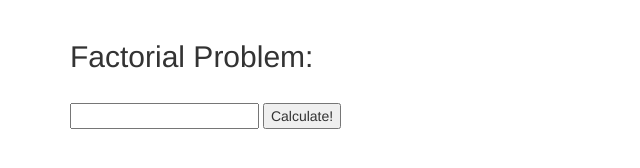
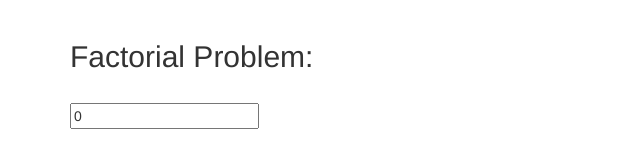
Before and after one commit to RomanBlyshchyk/MathProblemsWithJavaScript, a plain HTML site: page Problem1/factorial.html in a window 1280 px wide. Shown: the whole page, without its empty margins (0-640 px from the left). Drawn offline with nearby package versions, Linux system fonts and the light colour scheme.

Commit message:
Factorial is working. have a minor issue with type="number" in input

```diff
--- a/Problem1/factorial.html
+++ b/Problem1/factorial.html
@@ -13,9 +13,11 @@
         <div class="container">
             <h2>Factorial Problem:</h2>
             <br/>
-            <input id="factorialInput"/>
-            <button id="Calculate" onclick="calculateFactorial()">Calculate!</button>
-
+            <form oninput="result.value=calculateFactorial(input.value)">
+                <input type="number" id="input" value=0> <!-- I think there is an issue with type="number". form crashes when I get to zero or below. weird.-->
+                <br/>
+                <output name="result" for="input"></output>
+            </form>
 
         </div>
 
--- a/Problem1/factorial.js
+++ b/Problem1/factorial.js
@@ -1,20 +1,20 @@
+function calculateFactorial(input) {
 
-function calculateFactorial() {
-
-    let factorialInput = document.getElementById('factorialInput').value;
-    if(isNaN(factorialInput)){
+    let factorial = 1;
+    if(isNaN(input)){
         console.log("input is not a NUMBER. Factorial function can only be used on a numeric type!")
         // TODO: Handle it via UI somehow (eihter another "error field" or a MessageBox)
-    }else if(factorialInput === 0){
+    }else if(input === 0){
         console.log(1)
     }
     else{
-        let factorial = 1;
-        while (factorialInput !== 0) {
-            factorial *= factorialInput
-            factorialInput--
+        while (input !== 0) {
+            factorial *= input
+            input--
         }
-        console.log(factorialInput);
+        console.log(factorial);
+        let factorialResult = document.getElementById('factorialResult');
+        factorialResult = factorial
     }
-
+    return factorial
 }
```
